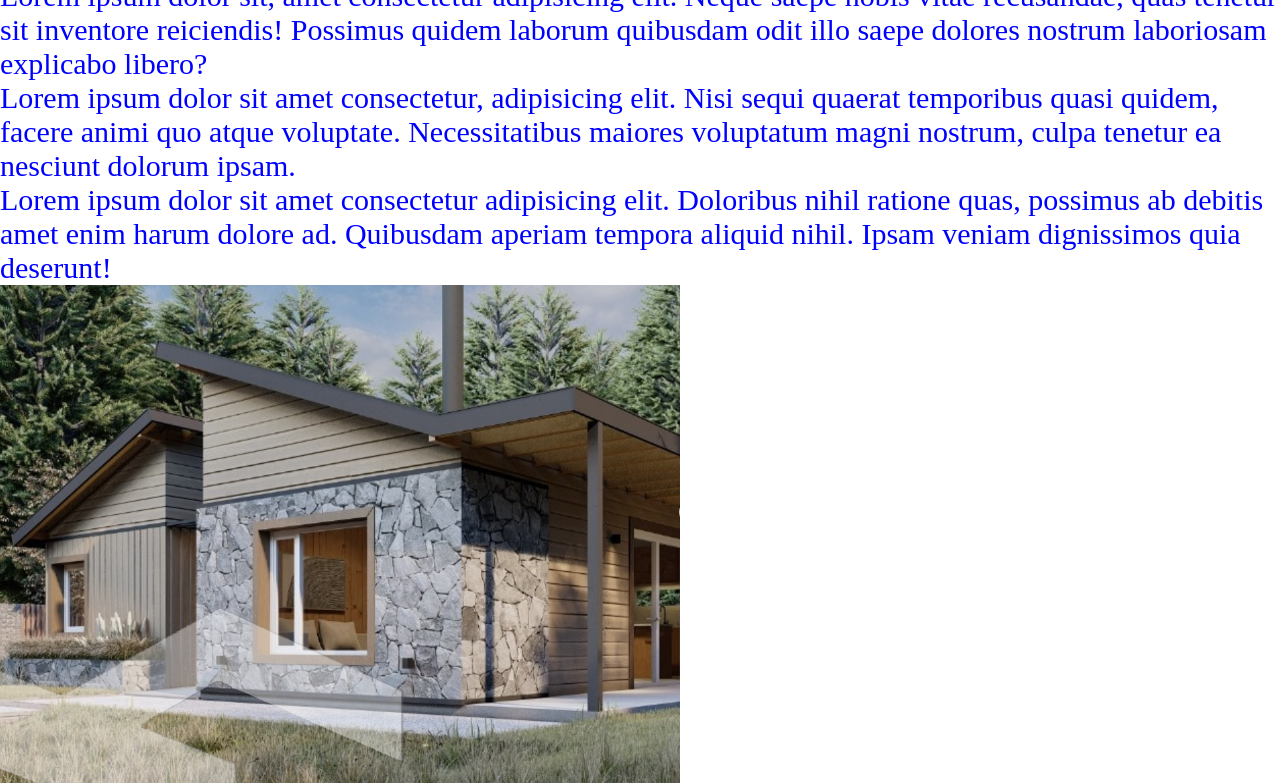
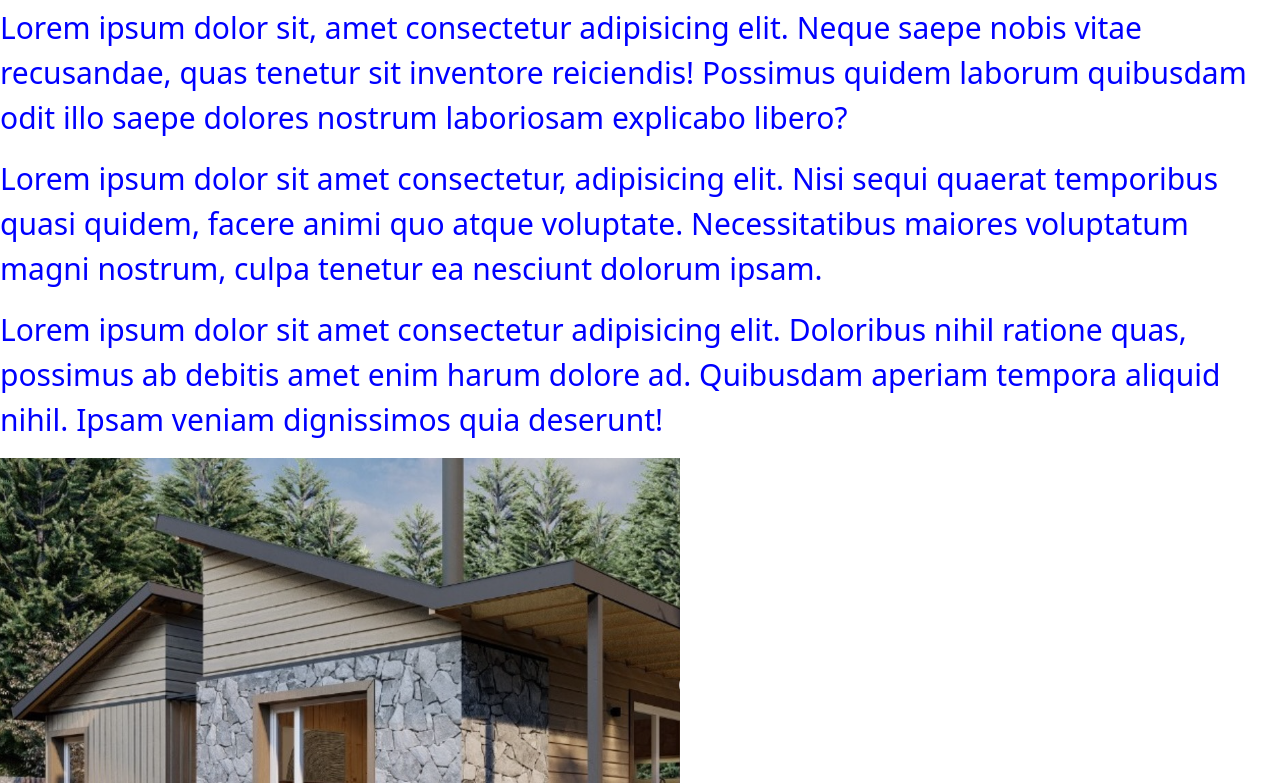
Before and after one commit to pablorodrialbertal/all-terrain, a plain HTML site: page index.html in a window 1280 px wide. Shown: the part 468-1251 px from the top of the page. Drawn offline with nearby package versions, Linux system fonts and the light colour scheme.

Commit message:
bootstrap index

```diff
--- a/index.html
+++ b/index.html
@@ -3,6 +3,8 @@
 <head>
     <meta charset="UTF-8">
     <meta name="viewport" content="width=device-width, initial-scale=1.0">
+    <!-- bootstrap -->
+     <link href="https://cdn.jsdelivr.net/npm/bootstrap@5.3.8/dist/css/bootstrap.min.css" rel="stylesheet" integrity="sha384-sRIl4kxILFvY47J16cr9ZwB07vP4J8+LH7qKQnuqkuIAvNWLzeN8tE5YBujZqJLB" crossorigin="anonymous">
     <!-- css -->
      <link rel="stylesheet" href="./syles/style.css">
     <title>semana1</title>
```
